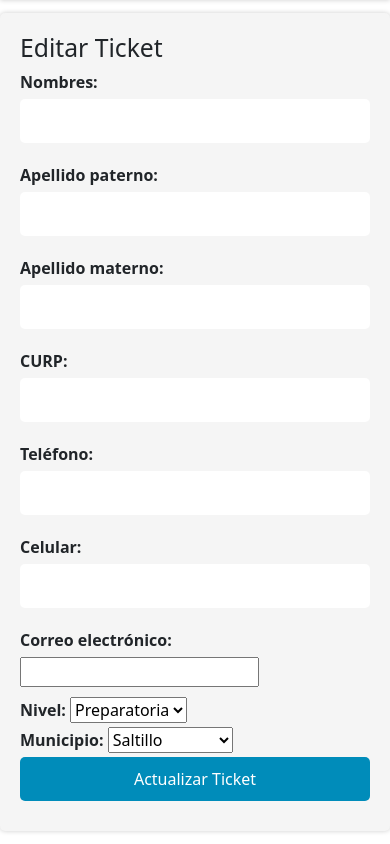
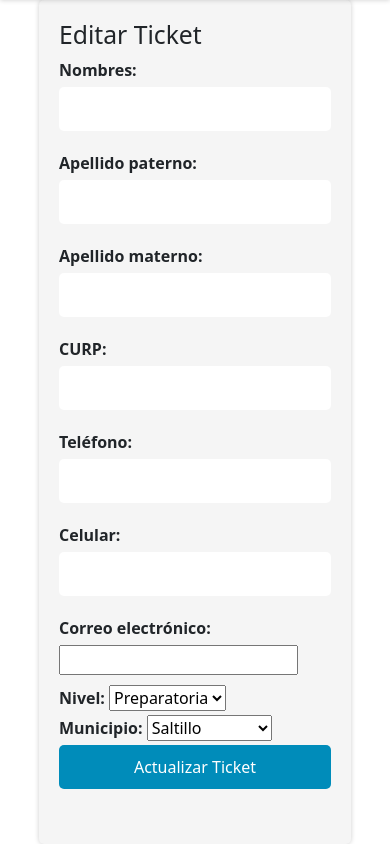
Before and after one commit to LedVazquez/Ticket_de_turno_10mo, a PHP site: template views/editar.html in a window 390 px wide. Shown: the part 50-894 px from the top of the page. Run offline with PHP 8.4, Linux system fonts and the light colour scheme; the template is opened without the code that fills it, so the values that code supplies are empty.

Commit message:
paginas responsivas

```diff
--- a/public/css/style.css
+++ b/public/css/style.css
@@ -1,16 +1,22 @@
 .contenedor {
   display: flex;
+  flex-wrap: wrap;
   justify-content: center;
-  align-items: center;
   height: 100vh;
+  width: auto;
 }
 
 .formulario {
+  display: flex;
+  flex-direction: column;
+  justify-content: flex-start;
   background-color: #f5f5f5;
   padding: 20px;
   border-radius: 5px;
   box-shadow: 0px 0px 5px rgba(0, 0, 0, 0.2);
-  width: 400px;
+  height: auto;
+  width: 80%;
+  max-height: 1000px;
 }
 
 .campo {
```
